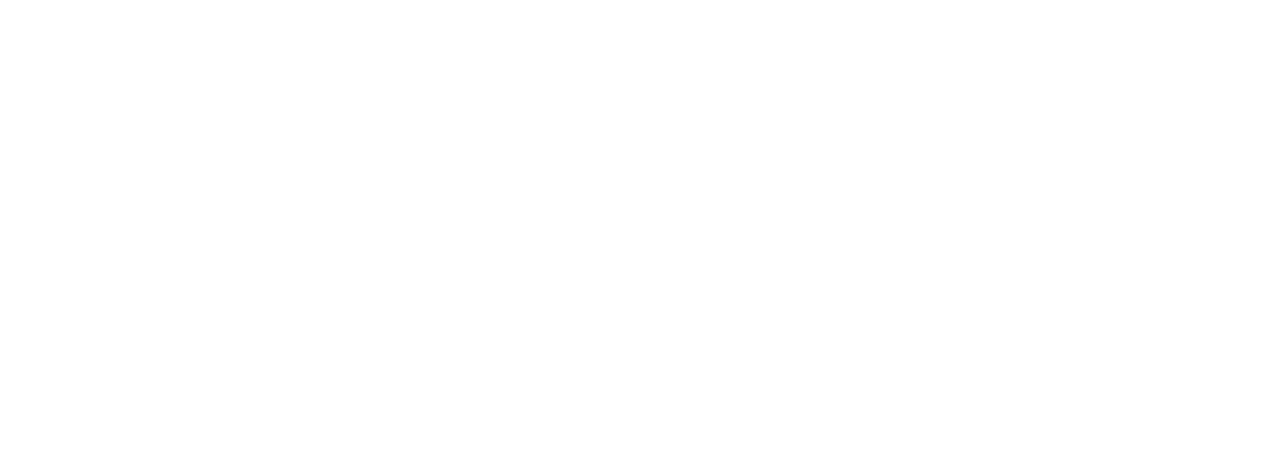
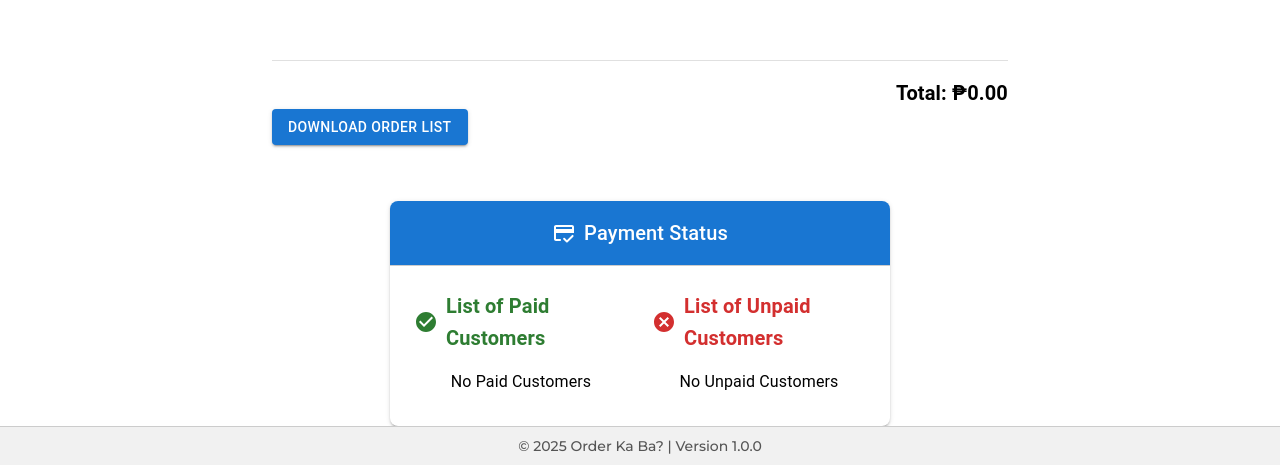
Before and after one commit to pgabriel22/OrderSystem, a React (Vite) app: page /order-listv2 in a window 1280 px wide. Before the commit this address had no page. Shown: the part 1118-1583 px from the top of the page. Before the commit the page ends 800 px from the top, so only its background shows below. Built offline with nearby package versions, Linux system fonts and the light colour scheme.

Commit message:
add another page for enhancement

```diff
--- a/src/App.jsx
+++ b/src/App.jsx
@@ -7,7 +7,7 @@
 import AdminHomePage from "./pages/AdminHomePage.jsx";
 import HomePage from "./pages/HomePage.jsx";
 import OrderingPage from "./pages/OrderingPage.jsx";
-
+import OrdersV2 from "./pages/OrdersV2.jsx";
 
 const App = () => {
   return (
@@ -16,6 +16,7 @@
         <Route path="/" element={<HomePage />} />
         <Route path="/admin-home" element={<AdminHomePage />} />
         <Route path="/order-list" element={<Orders />} />
+        <Route path="/order-listv2" element={<OrdersV2 />} />
         <Route path="/order-create" element={<OrderingPage />} />
         <Route path="/menu-buildup" element={<MenuBuildup />} />
       </Routes>
--- /dev/null
+++ b/src/pages/OrdersV2.jsx
@@ -0,0 +1,144 @@
+import React, { useState, useEffect, useCallback } from "react";
+import { Box, useMediaQuery } from "@mui/material";
+import OrderForm from "../components/OrderForm.jsx";
+import OrderColumn from "../components/OrderColumn";
+import PaymentStatusColumn from "../components/PaymentStatusColumn";
+import comboIcon from "../assets/cash.png";
+import Footer from "../components/Footer";
+import AppNavBar from "../components/AppNavBar";
+
+const getStoredOrders = () => {
+  try {
+    return JSON.parse(localStorage.getItem("order")) || [];
+  } catch {
+    return [];
+  }
+};
+
+const OrdersV2 = () => {
+  const isMobile = useMediaQuery("(max-width: 900px)");
+  const [order, setOrders] = useState(getStoredOrders);
+  const [isEditing, setIsEditing] = useState(null);
+  const [tempOrder, setTempOrder] = useState({});
+  const [formErrors, setFormErrors] = useState({
+    order: { error: false, helperText: "" },
+  });
+
+  useEffect(() => {
+    localStorage.setItem("order", JSON.stringify(order));
+  }, [order]);
+
+  const handleDelete = useCallback(
+    (orderIndex) => {
+      setOrders((prevOrders) =>
+        prevOrders.filter((_, index) => index !== orderIndex)
+      );
+    },
+    [setOrders]
+  );
+
+  const handleEdit = useCallback(
+    (orderIndex) => {
+      setIsEditing(orderIndex);
+      setTempOrder({ ...order[orderIndex] });
+    },
+    [order]
+  );
+
+  const handleStatusChange = useCallback(
+    (index, newStatus) => {
+      setOrders((prevOrders) => {
+        const updatedOrders = [...prevOrders];
+        updatedOrders[index].paymentStatus = newStatus;
+        localStorage.setItem("order", JSON.stringify(updatedOrders));
+        return updatedOrders;
+      });
+    },
+    [setOrders]
+  );
+
+  const handleCancel = () => {
+    setIsEditing(null);
+  };
+
+  const handleUpdate = () => {
+    if (!tempOrder.order?.trim()) {
+      setFormErrors({
+        order: { error: true, helperText: "Order is required" },
+      });
+      return;
+    }
+
+    setOrders((prevOrders) => {
+      const updatedOrders = [...prevOrders];
+      updatedOrders[isEditing] = {
+        ...tempOrder,
+        paymentStatus: tempOrder.paymentStatus || "unpaid",
+      };
+      localStorage.setItem("order", JSON.stringify(updatedOrders));
+      return updatedOrders;
+    });
+
+    setIsEditing(null);
+  };
+
+  return (
+    <Box sx={{ display: "flex", flexDirection: "column", minHeight: "100vh" }}>
+      <AppNavBar />
+      <Box
+        sx={{
+          flexGrow: 1,
+          display: "flex",
+          flexDirection: isMobile ? "column" : "row",
+          justifyContent: "center",
+          alignItems: "center",
+          minHeight: "80vh",
+          gap: 4,
+          px: 2,
+        }}
+      >
+        <Box
+          sx={{
+            display: "flex",
+            flexDirection: "column",
+            justifyContent: "center",
+            gap: 3,
+            width: { xs: "90%", sm: 800, md: 800 },
+          }}
+        >
+          <OrderForm setOrders={setOrders} />
+          <Box
+            sx={{
+              display: "flex",
+              flexWrap: "wrap",
+              flexDirection: isMobile ? "column" : "row",
+              gap: 3,
+              justifyContent: "center",
+            }}
+          >
+            <OrderColumn
+              title="Cash"
+              icon={comboIcon}
+              order={order}
+              payment="cash"
+              handleEdit={handleEdit}
+              handleDelete={handleDelete}
+              handleUpdate={handleUpdate}
+              handleCancel={handleCancel}
+              isEditing={isEditing}
+              tempOrder={tempOrder}
+              setTempOrder={setTempOrder}
+              formErrors={formErrors}
+              setFormErrors={setFormErrors}
+              handleStatusChange={handleStatusChange}
+            />
+            <PaymentStatusColumn title="Payment Status" order={order} />
+          </Box>
+        </Box>
+      </Box>
+      <Footer />
+    </Box>
+  );
+};
+
+export default OrdersV2;
```
